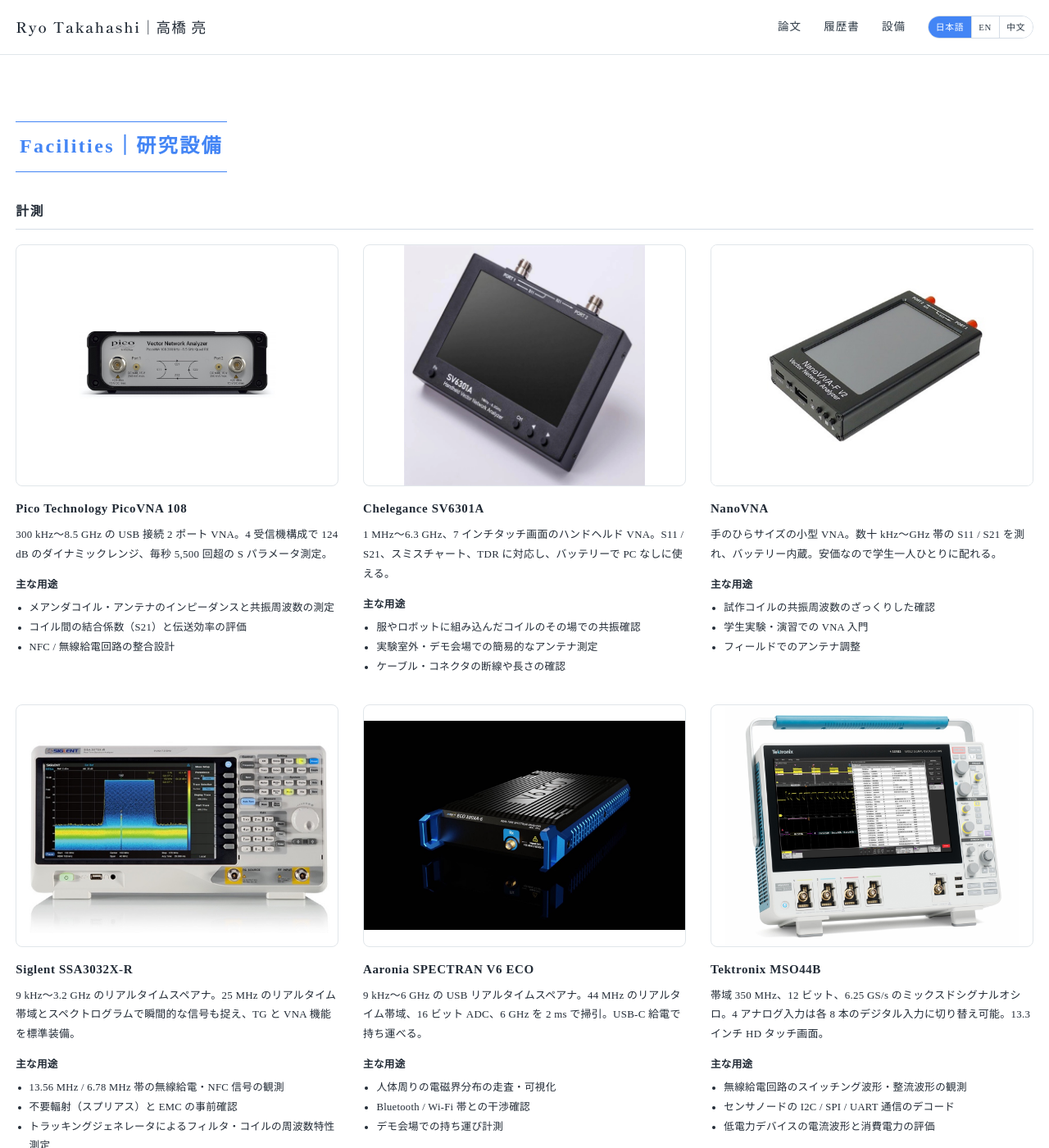
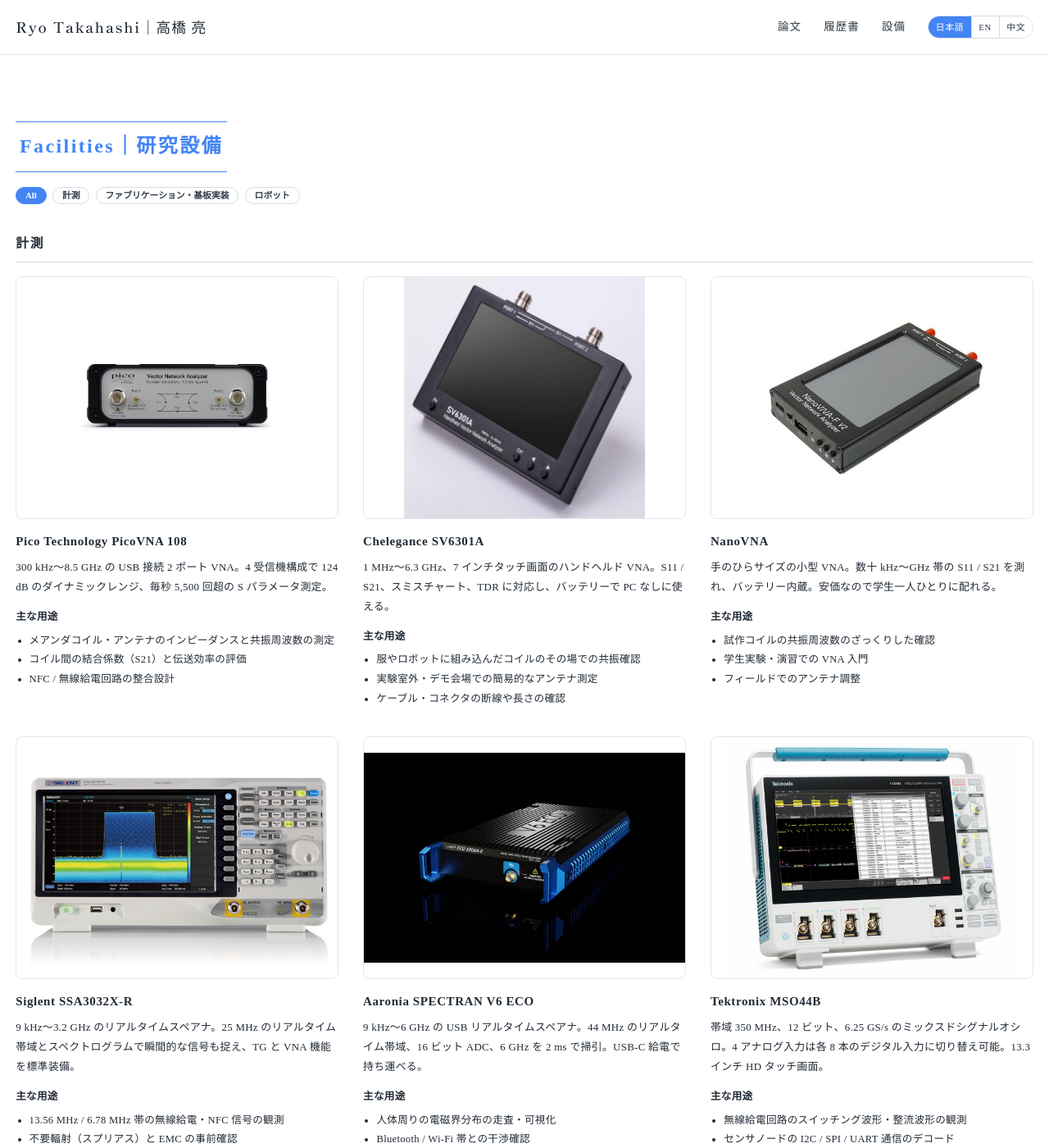
Before and after one commit to takahashiryo/takahashiryo.github.io, a Jekyll site: the page built from _pages/ja-facilities.html, in a window 1280 px wide and 1400 px high. Shown: the whole window at 82% size. Built offline with Jekyll 4.4.1, drawn with Linux system fonts in a browser that asks for light colours.

Commit message:
Facilities: 見出し下に All / カテゴリ の切り替えタブを追加
論文一覧と同じ .filter / .filter-btn の見た目。タブの data-group に合う .facility-group だけを表示する。

Co-Authored-By: Claude Fable 5.1 <noreply@anthropic.com>

```diff
--- a/_includes/page_facilities.html
+++ b/_includes/page_facilities.html
@@ -11,6 +11,14 @@
 {%- if t.facilities_intro and t.facilities_intro != "" %}
 <p class="facilities-intro">{{ t.facilities_intro }}</p>
 {%- endif %}
+{%- comment %} 見出し直下の切り替えタブ。All とカテゴリ名。JS（_layouts/default.html）が .facility-group を出し入れする {% endcomment -%}
+<div class="filter" id="facility-filter" role="tablist">
+  <button class="filter-btn is-active" data-group="all" role="tab" aria-selected="true">{{ t.filter_all }}</button>
+  {%- for c in site.data.facilities -%}
+    {%- assign cb = c[lang] | default: c.en %}
+  <button class="filter-btn" data-group="{{ c.id }}" role="tab" aria-selected="false">{{ cb.name | escape }}</button>
+  {%- endfor %}
+</div>
 {%- for c in site.data.facilities -%}
   {%- assign cb = c[lang] | default: c.en -%}
 <section class="facility-group" id="{{ c.id }}">
--- a/_includes/style.html
+++ b/_includes/style.html
@@ -284,7 +284,9 @@
      論文の図は切り取ると読めなくなるので cover ではなく contain で全体を出す。 */
   /* Facilities ページ（研究設備）。カテゴリ見出し → 機器カード3列 */
   .facilities-intro { margin: 0 0 0.6em; color: var(--ink); }
+  #facility-filter { margin: 1.2em 0 0; }
   .facility-group { margin-top: 2.2em; }
+  .facility-group[hidden] { display: none !important; }
   .facility-group-head {
     margin: 0 0 1.1em; padding-bottom: 0.4em; border-bottom: 1px solid var(--rule);
     font-size: 1.05em; letter-spacing: 0.12em; font-weight: 600; color: var(--ink);
--- a/_layouts/default.html
+++ b/_layouts/default.html
@@ -175,6 +175,22 @@
     });
   });
 
+  /* Facilities のカテゴリ切り替え。タブの data-group に合う .facility-group だけ出す。
+     ボタンの is-active は上の共通ハンドラが付け替えるので、ここでは出し入れだけ */
+  document.addEventListener('DOMContentLoaded', function () {
+    var tabs = document.getElementById('facility-filter');
+    if (!tabs) return;
+    var groups = document.querySelectorAll('.facility-group');
+    tabs.addEventListener('click', function (e) {
+      var btn = e.target.closest('.filter-btn');
+      if (!btn) return;
+      var g = btn.getAttribute('data-group') || 'all';
+      groups.forEach(function (sec) {
+        sec.hidden = g !== 'all' && sec.id !== g;
+      });
+    });
+  });
+
   /* お知らせのカテゴリ切り替え。カードの data-cat を見て出し入れするだけ */
   document.addEventListener('DOMContentLoaded', function () {
     var tabs = document.getElementById('news-filter');
```
